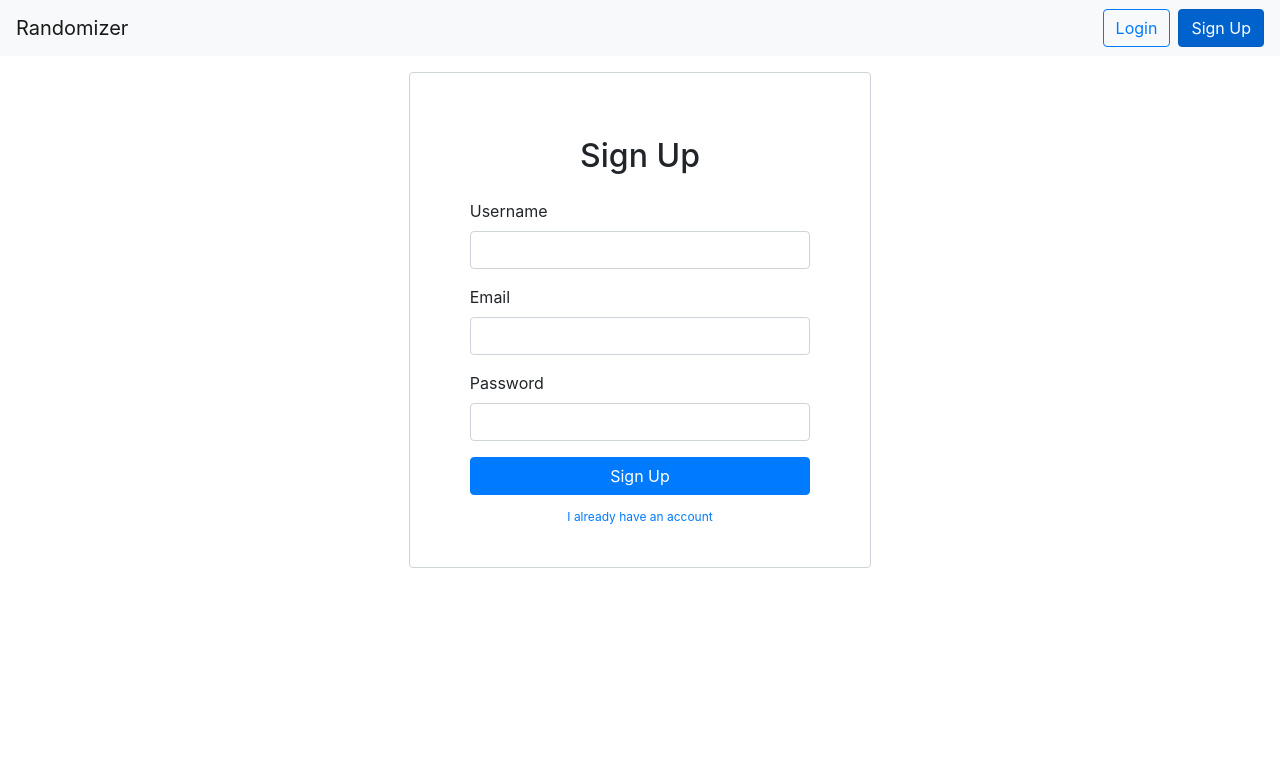
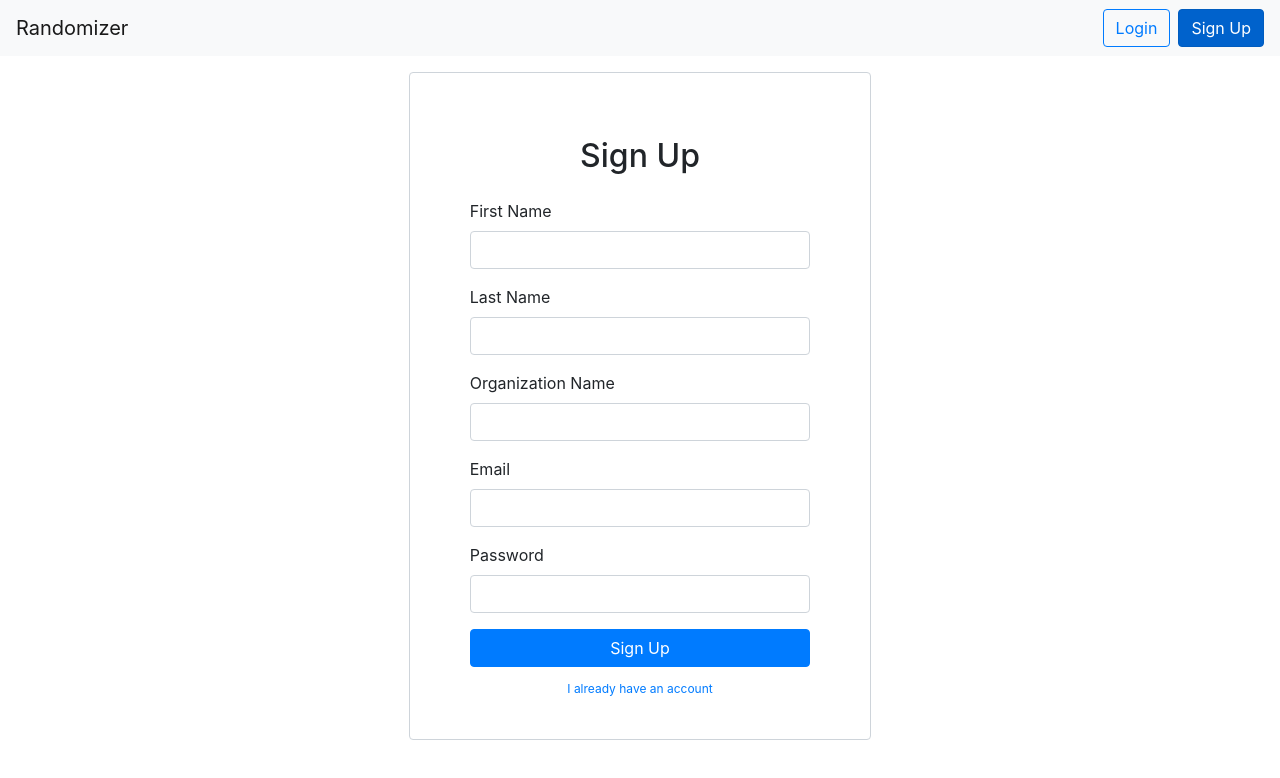
Before and after one commit to kierankay/randomizer-frontend, a React (Create React App) app: page /sign-up in a window 1280 px wide. Shown: the top 778 px of the page. Built offline with nearby package versions, Linux system fonts and the light colour scheme; no server answers.

Commit message:
refactored auth screens to use email instead of username
removed username from sign-up and login auth components
added firstname, lastname, and organization to sign-up component

```diff
--- a/src/components/screens/LoginForm.js
+++ b/src/components/screens/LoginForm.js
@@ -2,16 +2,16 @@ import React, { useState } from 'react';
 import { Link } from 'react-router-dom';
 
 const LoginForm = (props) => {
-  const [username, setUsername] = useState('');
+  const [email, setEmail] = useState('');
   const [password, setPassword] = useState('');
   const [authFailed, setAuthFailed] = useState(false);
   const { logUserIntoApi, history } = props;
 
   async function handleSubmit(evt) {
     evt.preventDefault();
-    if (username !== "") {
-      let result = await logUserIntoApi(username, password);
-
+    if (email !== "") {
+      let result = await logUserIntoApi(email, password);
+      console.log(result);
       // If there's a result, it's an error message, so show an error message
       if (result) {
         setAuthFailed(true);
@@ -28,9 +28,9 @@ const LoginForm = (props) => {
       <h2 className="text-center my-4">Log In</h2>
       <form onSubmit={handleSubmit}>
         <div className="form-group">
-          <label htmlFor="username">Username</label>
+          <label htmlFor="email">Email</label>
           <input type="text" required
-            className="form-control" name="username" id="username" aria-describedby="helpId" placeholder="" value={username} onChange={evt => setUsername(evt.target.value)} />
+            className="form-control" name="email" id="email" aria-describedby="helpId" placeholder="" value={email} onChange={evt => setEmail(evt.target.value)} />
         </div>
         <div className="form-group">
           <label htmlFor="password">Password</label>
--- a/src/components/screens/ResetPasswordForm.js
+++ b/src/components/screens/ResetPasswordForm.js
@@ -28,7 +28,7 @@ const ResetPasswordForm = props => {
       {validToken ?
         (sent ?
           <React.Fragment>
-            <div>Password reset successful. <Link to="/login">>Log in</Link> with your new credentials.</div>
+            <div>Password reset successful. <Link to="/login">Log in</Link> with your new credentials.</div>
           </React.Fragment> :
           <React.Fragment>
             <form onSubmit={handleSubmit}>
--- a/src/components/screens/SignUpForm.js
+++ b/src/components/screens/SignUpForm.js
@@ -2,7 +2,9 @@ import React, { useState } from 'react';
 import { Link } from 'react-router-dom';
 
 const SignUpForm = (props) => {
-  const [username, setUsername] = useState('');
+  const [firstName, setFirstName] = useState('');
+  const [lastName, setLastName] = useState('');
+  const [organization, setOrganization] = useState('');
   const [email, setEmail] = useState('');
   const [password, setPassword] = useState('');
   const [errMsg, setErrMsg] = useState(false);
@@ -10,21 +12,17 @@ const SignUpForm = (props) => {
 
   async function handleSubmit(evt) {
     evt.preventDefault();
-    let result = await createUser(username, email, password);
-
+    let result = await createUser(firstName, lastName, organization, email, password);
+    console.log(result);
     // If there is a result, the password is invalid
     if (result) {
-      if (result.constraint === "users_username_key") {
-        setErrMsg("Username already exists");
-      } else if (result.constraint === "users_email_key") {
+      if (result.constraint === "users_email_key") {
         setErrMsg("Email address already in use");
       }
-
       // If there is no result, the user is logged in
     } else {
       history.push('/');
     }
-
   }
 
   return (
@@ -32,9 +30,19 @@ const SignUpForm = (props) => {
       <h2 className="text-center my-4">Sign Up</h2>
       <form onSubmit={handleSubmit}>
         <div className="form-group">
-          <label htmlFor="username">Username</label>
+          <label htmlFor="firstName">First Name</label>
           <input type="text" required
-            className="form-control" name="username" id="username" aria-describedby="helpId" placeholder="" value={username} onChange={evt => setUsername(evt.target.value)} />
+            className="form-control" name="firstName" id="firstName" aria-describedby="helpId" placeholder="" value={firstName} onChange={evt => setFirstName(evt.target.value)} />
+        </div>
+        <div className="form-group">
+          <label htmlFor="lastName">Last Name</label>
+          <input type="text" required
+            className="form-control" name="lastName" id="lastName" aria-describedby="helpId" placeholder="" value={lastName} onChange={evt => setLastName(evt.target.value)} />
+        </div>
+        <div className="form-group">
+          <label htmlFor="organization">Organization Name</label>
+          <input type="text" required
+            className="form-control" name="organization" id="organization" aria-describedby="helpId" placeholder="" value={organization} onChange={evt => setOrganization(evt.target.value)} />
         </div>
         <div className="form-group">
           <label htmlFor="email">Email</label>
```
